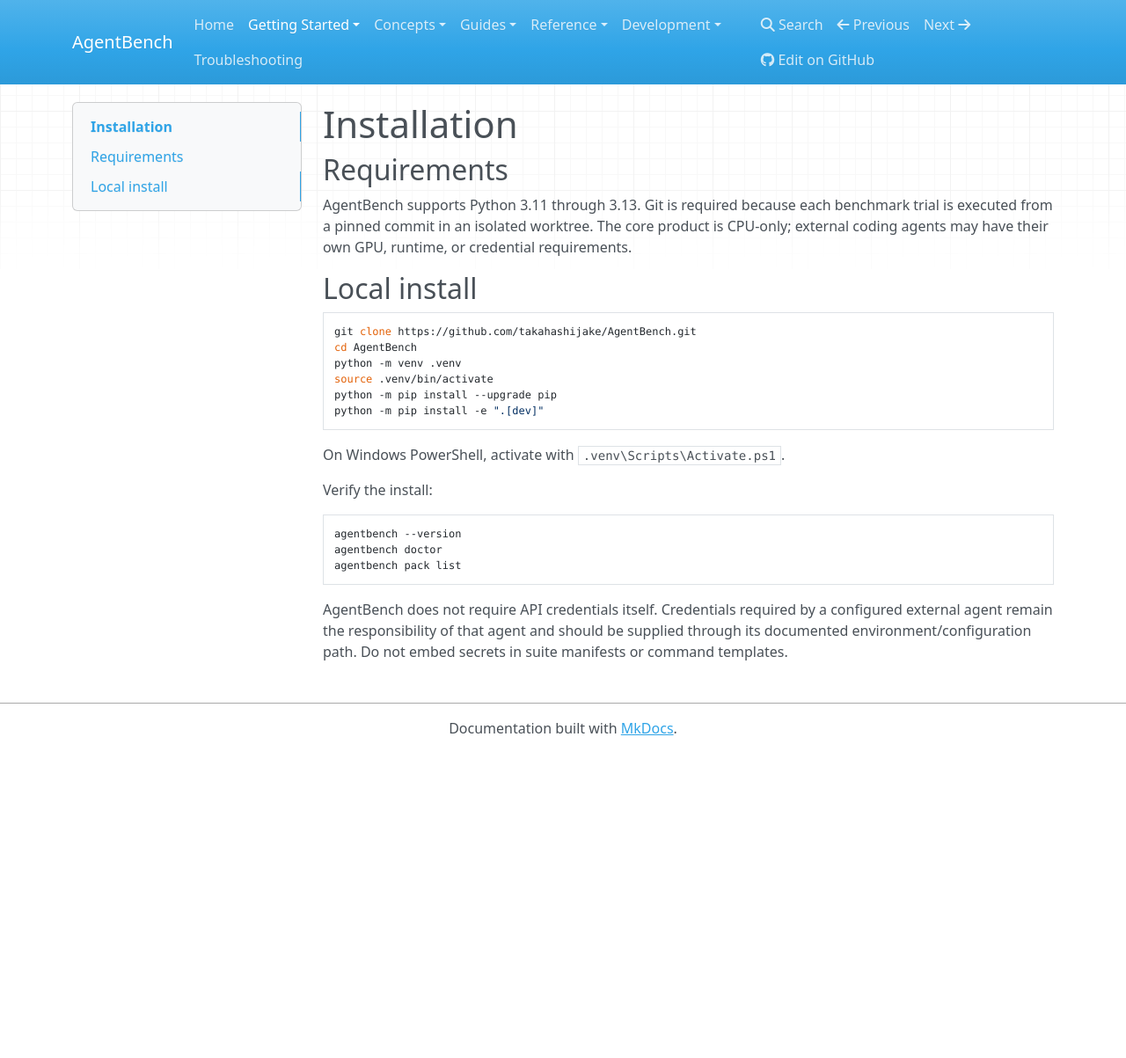
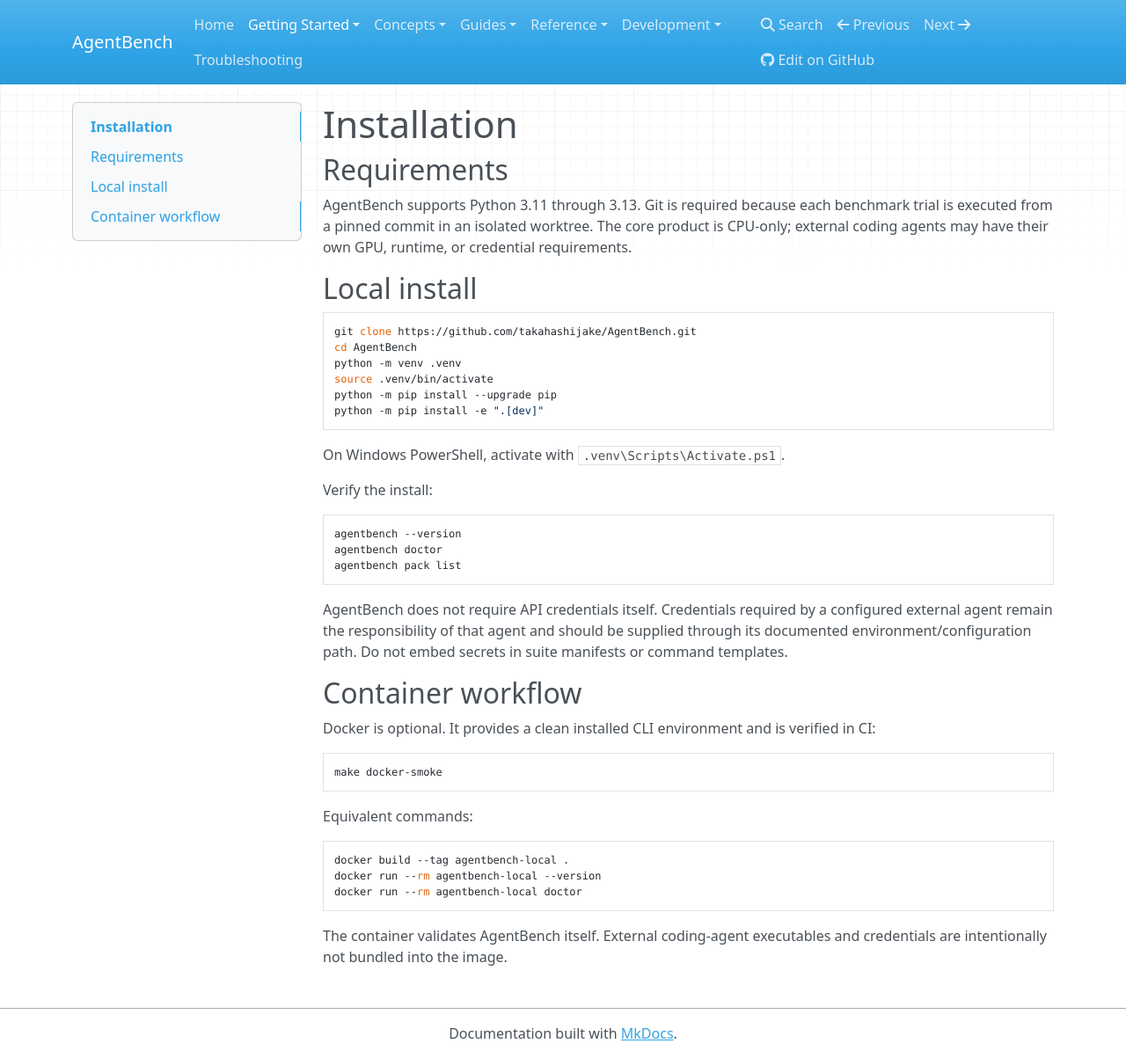
Before and after one commit to takahashijake/AgentBench, an MkDocs documentation site: the page built from docs/getting-started/installation.md, in a window 1280 px wide and 1203 px high. Shown: the whole window at 88% size. Built offline with MkDocs 1.6.1, drawn with Linux system fonts in a browser that asks for light colours; nearby versions of some CDN libraries.

Commit message:
Align landing-page and developer workflow documentation
Expose the unified QA and Docker smoke commands in the README and installation guide so fresh-clone instructions match the release-readiness automation.

````diff
--- a/docs/getting-started/installation.md
+++ b/docs/getting-started/installation.md
@@ -26,3 +26,21 @@
 ```
 
 AgentBench does not require API credentials itself. Credentials required by a configured external agent remain the responsibility of that agent and should be supplied through its documented environment/configuration path. Do not embed secrets in suite manifests or command templates.
+
+## Container workflow
+
+Docker is optional. It provides a clean installed CLI environment and is verified in CI:
+
+```bash
+make docker-smoke
+```
+
+Equivalent commands:
+
+```bash
+docker build --tag agentbench-local .
+docker run --rm agentbench-local --version
+docker run --rm agentbench-local doctor
+```
+
+The container validates AgentBench itself. External coding-agent executables and credentials are intentionally not bundled into the image.
````
Also changed, not shown: README.md (+36 -13 lines), 1 other file.
